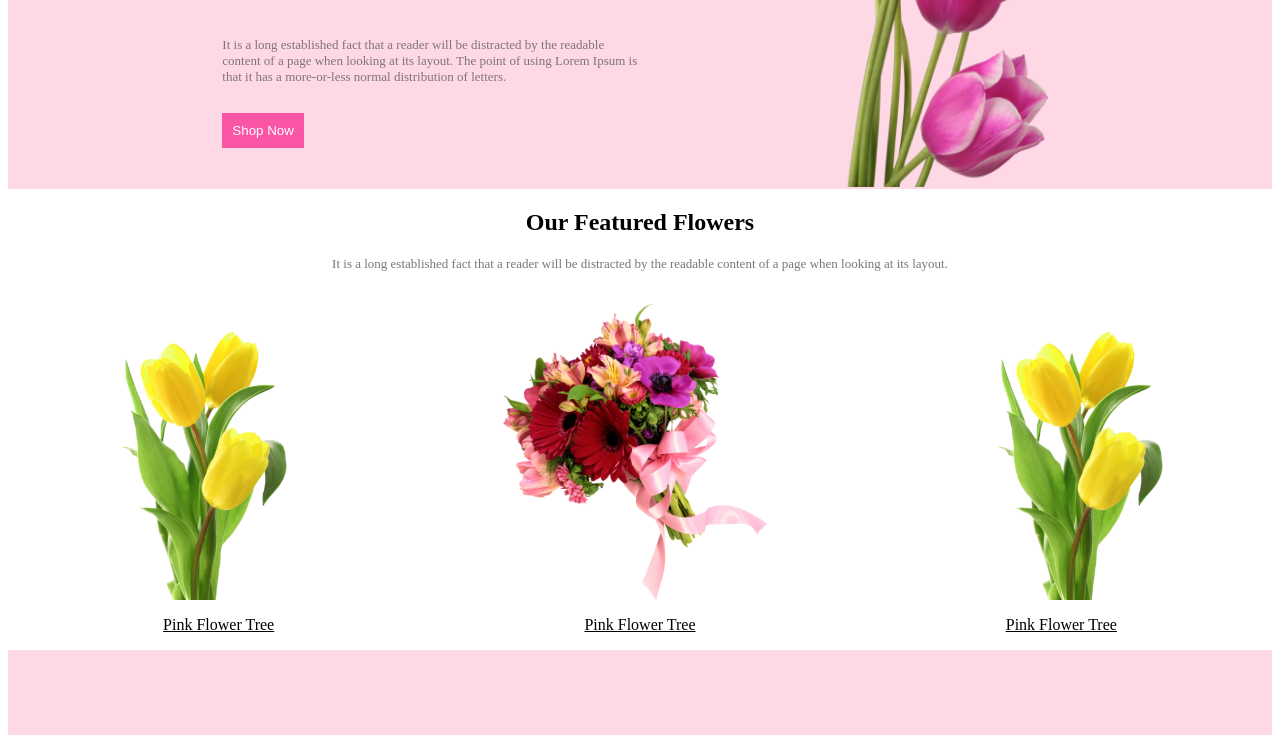
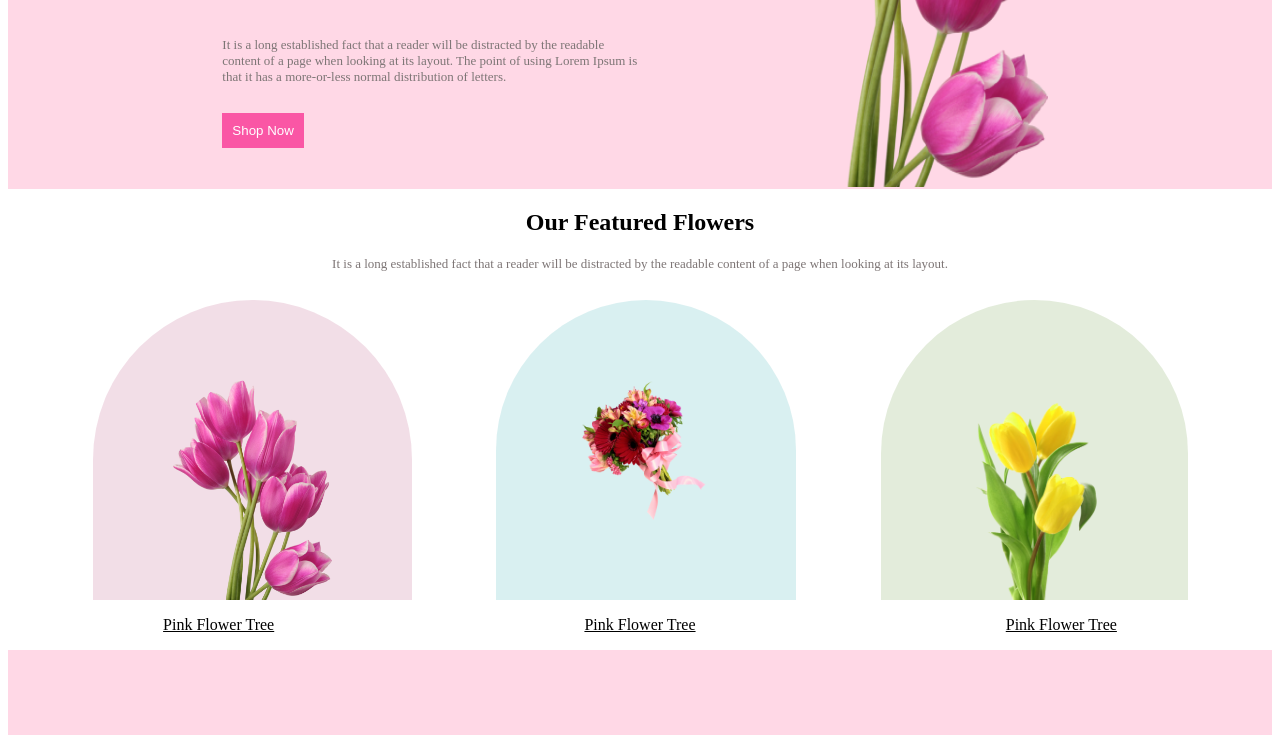
Before and after one commit to Hriditamawa/online-flower-shop, a plain HTML site: page index.html in a window 1280 px wide. Shown: the part 369-1104 px from the top of the page. Drawn offline with Linux system fonts and the light colour scheme.

Commit message:
added border radius

```diff
--- a/index.html
+++ b/index.html
@@ -26,16 +26,17 @@
         <h1>Our Featured Flowers</h1>
         <P class="description">It is a long established fact that a reader will be distracted by the readable content of a page when looking at its layout.</P>
     </div>
-    <div class="image">
-        <img src="./pngwing 7.png" id="1" alt="">
-        <img src="./pngwing 5.png" id="2">
-        <img src="./pngwing 7.png" id="3" alt="">
+    <div class="box">
+        <img src="./pngwing 6.png" class="box-box1" alt="">
+        <img src="./pngwing 5.png" class="box-box2">
+        <img src="./pngwing 7.png" class="box-box3" alt="">
     </div>
     <div class="name"><u>
         <p>Pink Flower Tree</p></u>
         <u><P>Pink Flower Tree</P></u>
         <u><p>Pink Flower Tree</p> </u>
     </div>
+
 </section>
 <section>
     <div class="banner-container 2">
--- a/style.css
+++ b/style.css
@@ -53,10 +53,32 @@
     justify-content: space-around;
 
 }
-.image{
-justify-content: space-around;
+.box {justify-content: space-evenly;
 display: flex;
-height: 300px;
+height:300px ;
+}
+
+.box-box1{
+    padding: 80px;
+    padding-bottom: 0;
+    border-radius: 200px 200px 0px 0px;
+    background-color:#A7216226 ;
+}
+.box-box2{
+    padding: 80px;
+    padding-bottom: ;
+    background-color:#0597A026;
+    border-radius: 200px 200px 0px 0px;
+
+}
+.box-box3{
+
+
+    padding: 80px;
+    padding-bottom: 0px;
+    background-color: #477D1126;
+    border-radius: 300px 300px 0px 0px;
+
 
 }
 .end {
```
